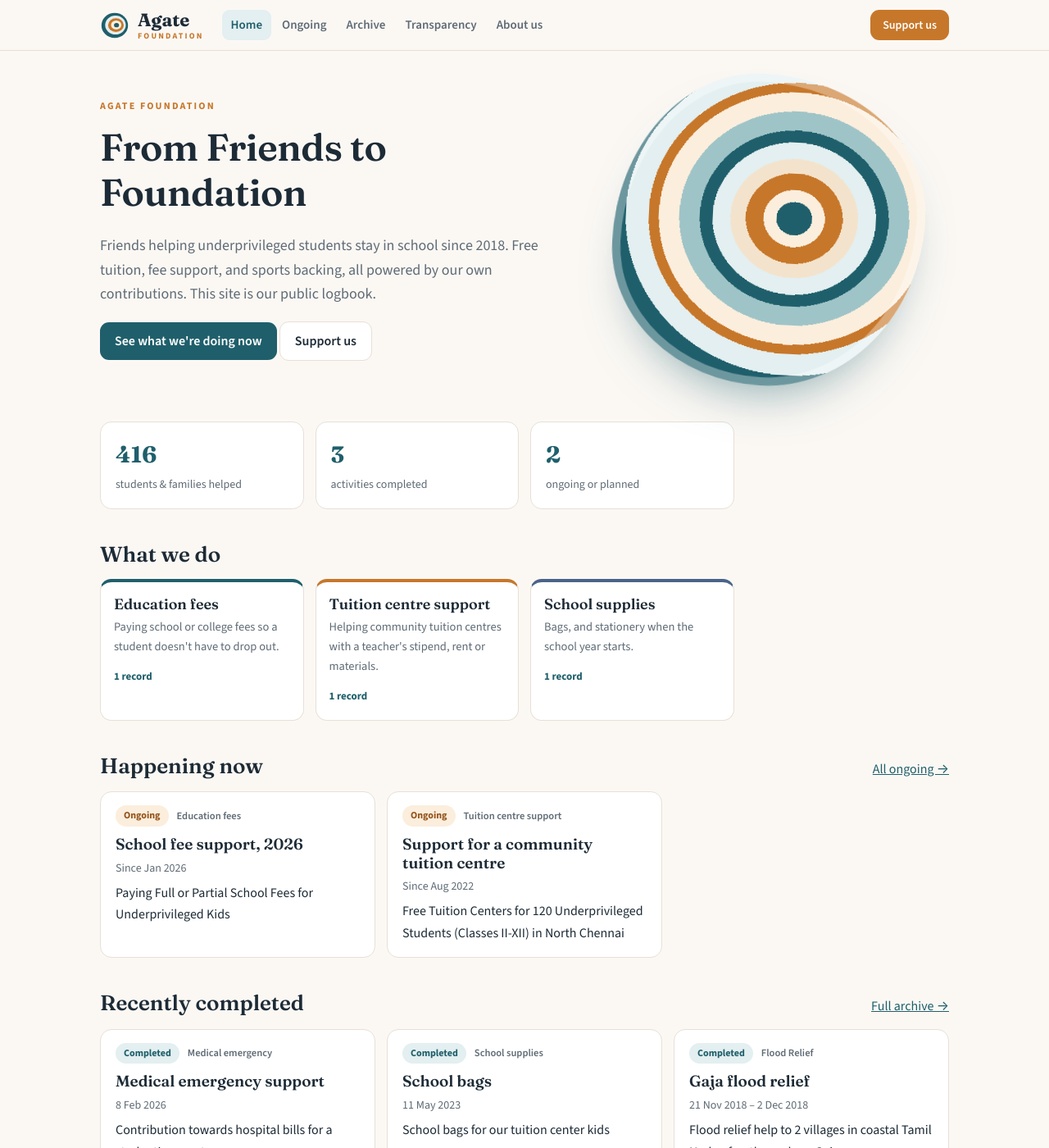
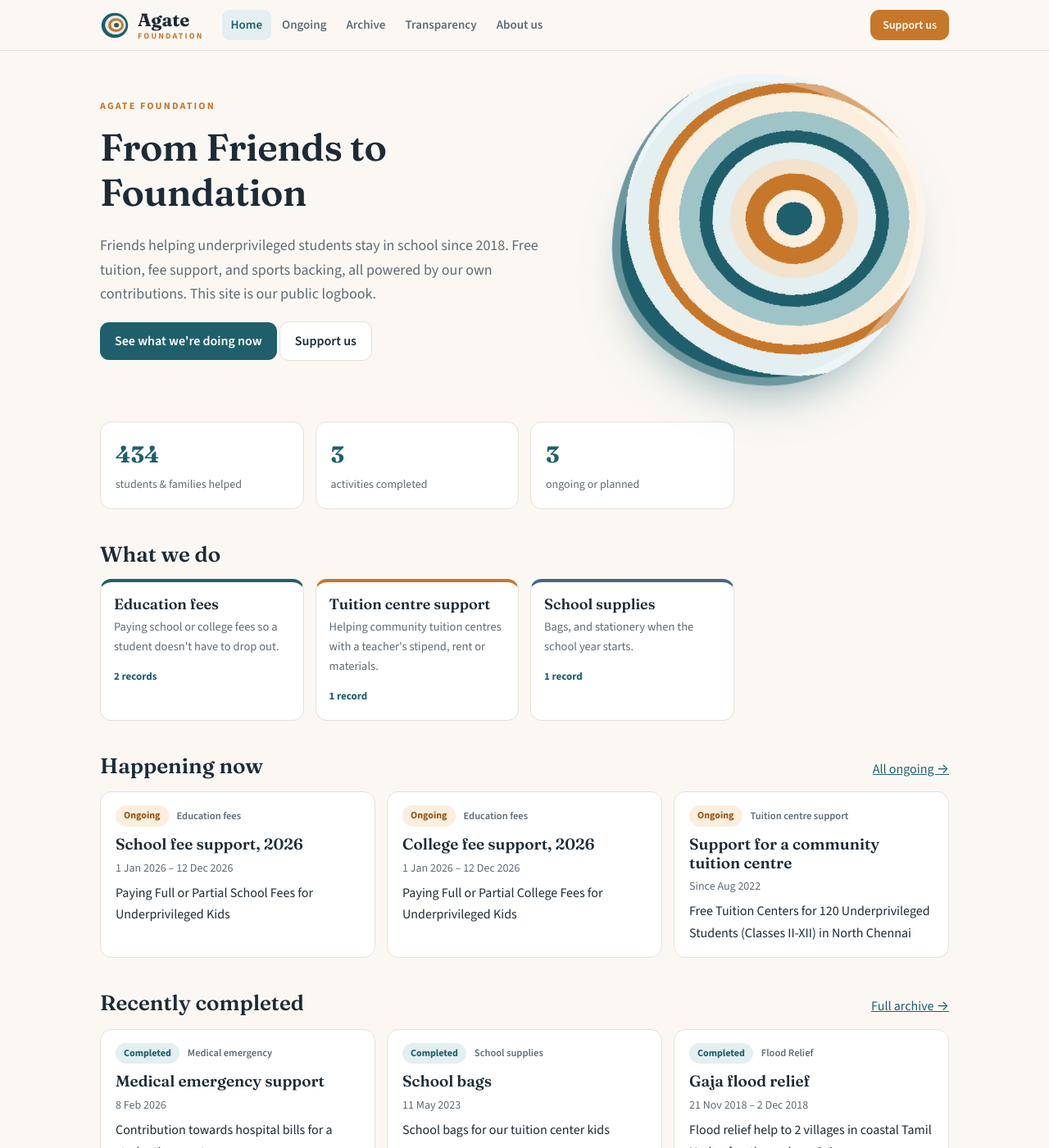
Before and after one commit to agate61/foundation, a Jekyll site: the page built from index.html, in a window 1280 px wide and 1400 px high. Shown: the whole window at 82% size. Built offline with Jekyll 4.4.1, drawn with Linux system fonts in a browser that asks for light colours.

Commit message:
Updated activities

```diff
--- /dev/null
+++ b/_activities/2026-01-01-college-fee-support-2026-27.md
@@ -0,0 +1,13 @@
+---
+title: "College fee support, 2026"
+category: Education fees
+status: Ongoing
+date: 2026-01-01
+end_date: 2026-12-12
+beneficiaries: 19
+amount_spent:
+outcome: "Sponsored college fees for students"
+summary: "Paying Full or Partial College Fees for Underprivileged Kids"
+cover:
+updates:
+---
--- /dev/null
+++ b/_activities/2026-01-01-school-fee-support-2026-27.md
@@ -0,0 +1,13 @@
+---
+title: "School fee support, 2026"
+category: Education fees
+status: Ongoing
+date: 2026-01-01
+end_date: 2026-12-12
+beneficiaries: 24
+amount_spent:
+outcome: "Sponsored school fees for 25 students, Classes II–XII"
+summary: "Paying Full or Partial School Fees for Underprivileged Kids"
+cover:
+updates:
+---
```
Also changed, not shown: _activities/2018-11-02-gaja-flood-relief.md (+1 -1 lines), _activities/2025-11-15-shool-bags.md (+1 -1 lines), _activities/2026-02-08-medical-emergency-support.md (+1 -1 lines), _activities/2026-04-05-community-tuition-centre.md (+1 -1 lines), _activities/2026-06-01-school-fee-support-2026-27.md (deleted, +0 -17 lines).
